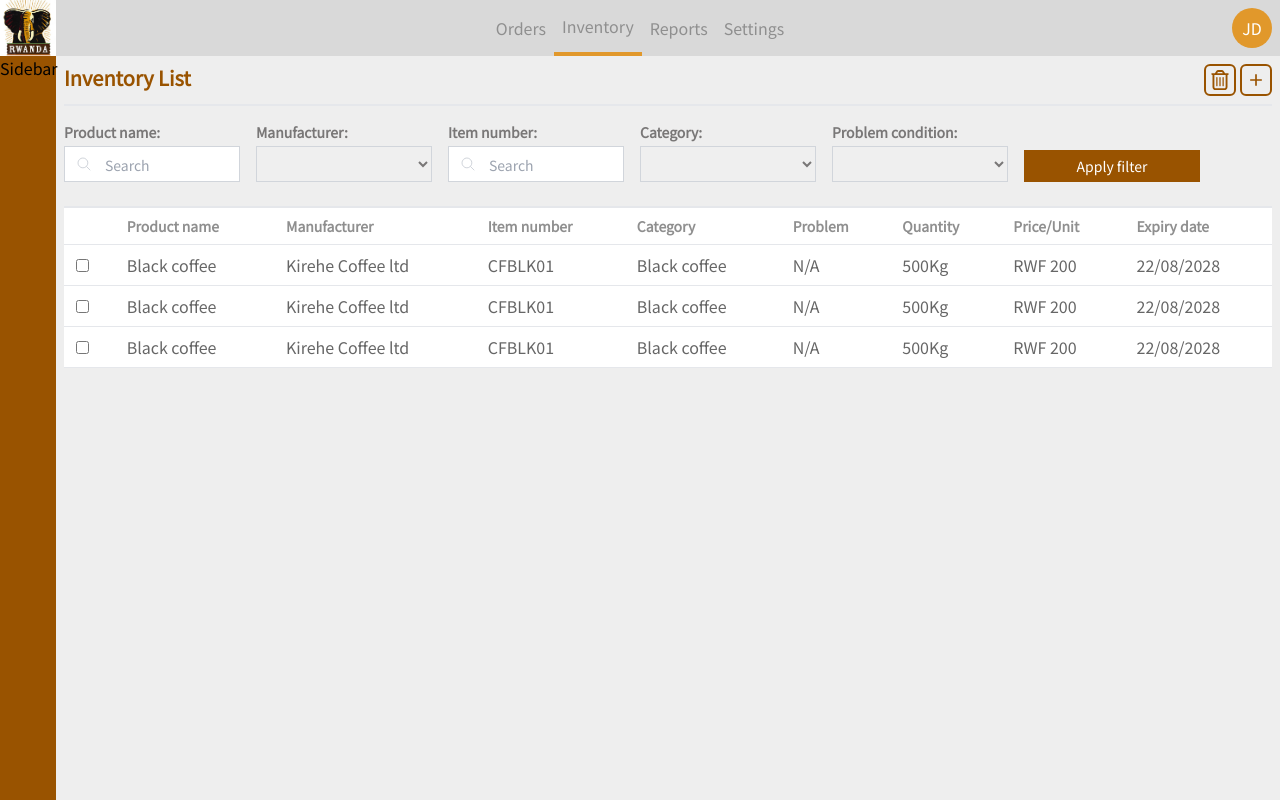
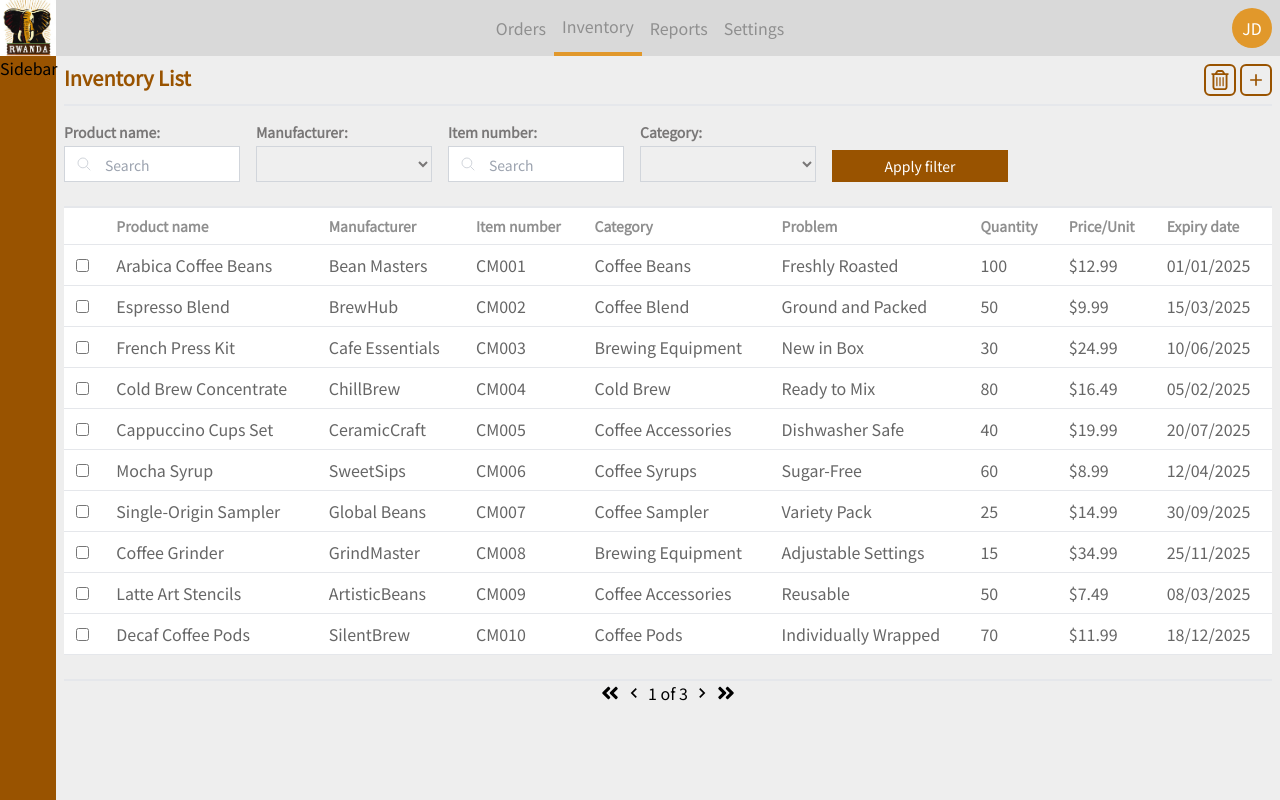
Before and after one commit to Luciefifi/Rtc-Admin-Dashboard, a React (Vite) app: page / in a window 1280 px wide. Built offline with nearby package versions, Linux system fonts and the light colour scheme.

Commit message:
added pagination

```diff
--- /dev/null
+++ b/data.js
@@ -0,0 +1,222 @@
+export const dummyCoffeeData = [
+  {
+    productName: "Arabica Coffee Beans",
+    manufacturer: "Bean Masters",
+    itemNumber: "CM001",
+    category: "Coffee Beans",
+    problemCondition: "Freshly Roasted",
+    quantity: 100,
+    pricePerUnit: 12.99,
+    expiryDate: "01/01/2025",
+  },
+  {
+    productName: "Espresso Blend",
+    manufacturer: "BrewHub",
+    itemNumber: "CM002",
+    category: "Coffee Blend",
+    problemCondition: "Ground and Packed",
+    quantity: 50,
+    pricePerUnit: 9.99,
+    expiryDate: "15/03/2025",
+  },
+  {
+    productName: "French Press Kit",
+    manufacturer: "Cafe Essentials",
+    itemNumber: "CM003",
+    category: "Brewing Equipment",
+    problemCondition: "New in Box",
+    quantity: 30,
+    pricePerUnit: 24.99,
+    expiryDate: "10/06/2025",
+  },
+  {
+    productName: "Cold Brew Concentrate",
+    manufacturer: "ChillBrew",
+    itemNumber: "CM004",
+    category: "Cold Brew",
+    problemCondition: "Ready to Mix",
+    quantity: 80,
+    pricePerUnit: 16.49,
+    expiryDate: "05/02/2025",
+  },
+  {
+    productName: "Cappuccino Cups Set",
+    manufacturer: "CeramicCraft",
+    itemNumber: "CM005",
+    category: "Coffee Accessories",
+    problemCondition: "Dishwasher Safe",
+    quantity: 40,
+    pricePerUnit: 19.99,
+    expiryDate: "20/07/2025",
+  },
+  {
+    productName: "Mocha Syrup",
+    manufacturer: "SweetSips",
+    itemNumber: "CM006",
+    category: "Coffee Syrups",
+    problemCondition: "Sugar-Free",
+    quantity: 60,
+    pricePerUnit: 8.99,
+    expiryDate: "12/04/2025",
+  },
+  {
+    productName: "Single-Origin Sampler",
+    manufacturer: "Global Beans",
+    itemNumber: "CM007",
+    category: "Coffee Sampler",
+    problemCondition: "Variety Pack",
+    quantity: 25,
+    pricePerUnit: 14.99,
+    expiryDate: "30/09/2025",
+  },
+  {
+    productName: "Coffee Grinder",
+    manufacturer: "GrindMaster",
+    itemNumber: "CM008",
+    category: "Brewing Equipment",
+    problemCondition: "Adjustable Settings",
+    quantity: 15,
+    pricePerUnit: 34.99,
+    expiryDate: "25/11/2025",
+  },
+  {
+    productName: "Latte Art Stencils",
+    manufacturer: "ArtisticBeans",
+    itemNumber: "CM009",
+    category: "Coffee Accessories",
+    problemCondition: "Reusable",
+    quantity: 50,
+    pricePerUnit: 7.49,
+    expiryDate: "08/03/2025",
+  },
+  {
+    productName: "Decaf Coffee Pods",
+    manufacturer: "SilentBrew",
+    itemNumber: "CM010",
+    category: "Coffee Pods",
+    problemCondition: "Individually Wrapped",
+    quantity: 70,
+    pricePerUnit: 11.99,
+    expiryDate: "18/12/2025",
+  },
+  {
+    productName: "Coffee Brewing Scale",
+    manufacturer: "PrecisionPour",
+    itemNumber: "CM011",
+    category: "Brewing Equipment",
+    problemCondition: "LCD Display",
+    quantity: 20,
+    pricePerUnit: 29.99,
+    expiryDate: "22/05/2025",
+  },
+  {
+    productName: "Irish Cream Flavoring",
+    manufacturer: "LiquorFlavors",
+    itemNumber: "CM012",
+    category: "Coffee Flavors",
+    problemCondition: "Non-Alcoholic",
+    quantity: 40,
+    pricePerUnit: 6.99,
+    expiryDate: "02/08/2025",
+  },
+  {
+    productName: "Coffee Mug Set",
+    manufacturer: "MugMagic",
+    itemNumber: "CM013",
+    category: "Coffee Accessories",
+    problemCondition: "Microwave Safe",
+    quantity: 35,
+    pricePerUnit: 17.99,
+    expiryDate: "14/10/2025",
+  },
+  {
+    productName: "Vietnamese Coffee Drip",
+    manufacturer: "SaigonBrew",
+    itemNumber: "CM014",
+    category: "Brewing Equipment",
+    problemCondition: "Stainless Steel",
+    quantity: 25,
+    pricePerUnit: 21.99,
+    expiryDate: "07/06/2025",
+  },
+  {
+    productName: "Coffee Tumbler",
+    manufacturer: "TasteOnTheGo",
+    itemNumber: "CM015",
+    category: "Travel Accessories",
+    problemCondition: "Leak-Proof",
+    quantity: 30,
+    pricePerUnit: 12.49,
+    expiryDate: "28/01/2025",
+  },
+  {
+    productName: "Hazelnut Coffee Beans",
+    manufacturer: "NutsnBeans",
+    itemNumber: "CM016",
+    category: "Flavored Coffee",
+    problemCondition: "Whole Bean",
+    quantity: 50,
+    pricePerUnit: 13.99,
+    expiryDate: "19/04/2025",
+  },
+  {
+    productName: "Coffee Chemex Set",
+    manufacturer: "BrewAlchemy",
+    itemNumber: "CM017",
+    category: "Brewing Equipment",
+    problemCondition: "Wood Collar",
+    quantity: 15,
+    pricePerUnit: 39.99,
+    expiryDate: "11/09/2025",
+  },
+  {
+    productName: "Iced Coffee Pitcher",
+    manufacturer: "ChillPitch",
+    itemNumber: "CM018",
+    category: "Cold Brew",
+    problemCondition: "BPA-Free",
+    quantity: 20,
+    pricePerUnit: 19.99,
+    expiryDate: "23/03/2025",
+  },
+  {
+    productName: "Coffee Scoop Set",
+    manufacturer: "MeasureMasters",
+    itemNumber: "CM019",
+    category: "Coffee Accessories",
+    problemCondition: "Stainless Steel",
+    quantity: 40,
+    pricePerUnit: 5.99,
+    expiryDate: "16/07/2025",
+  },
+  {
+    productName: "Caramel Macchiato Pods",
+    manufacturer: "CaramelCraft",
+    itemNumber: "CM020",
+    category: "Coffee Pods",
+    problemCondition: "Compatible with Keurig",
+    quantity: 60,
+    pricePerUnit: 14.49,
+    expiryDate: "04/12/2025",
+  },
+  {
+    productName: "Mocha Syrup",
+    manufacturer: "SweetSips",
+    itemNumber: "CM006",
+    category: "Coffee Syrups",
+    problemCondition: "Sugar-Free",
+    quantity: 60,
+    pricePerUnit: 8.99,
+    expiryDate: "12/04/2025",
+  },
+  {
+    productName: "Hazelnut Coffee Beans",
+    manufacturer: "NutsnBeans",
+    itemNumber: "CM016",
+    category: "Flavored Coffee",
+    problemCondition: "Whole Bean",
+    quantity: 50,
+    pricePerUnit: 13.99,
+    expiryDate: "19/04/2025",
+  },
+];
--- a/src/components/Inventory.jsx
+++ b/src/components/Inventory.jsx
@@ -1,13 +1,66 @@
-import React from "react";
+import React, { useEffect, useState } from "react";
 import { FaRegTrashCan } from "react-icons/fa6";
-import { MdAdd } from "react-icons/md";
+import {
+  MdAdd,
+  MdOutlineKeyboardArrowLeft,
+  MdOutlineKeyboardArrowRight,
+} from "react-icons/md";
 import { IoSearchOutline } from "react-icons/io5";
-import { IoIosArrowDown } from "react-icons/io";
+import { FaAngleDoubleLeft, FaAngleDoubleRight } from "react-icons/fa";
 import { Link } from "react-router-dom";
+import { dummyCoffeeData } from "../../data";
 
 export const Inventory = () => {
+  const [totalPages, setTotalPages] = useState(0);
+  const [currentPage, setCurrentPage] = useState(1);
+  const [startIndex, setStartIndex] = useState(0);
+  const [endIndex, setEndIndex] = useState(1);
+  const [manufacturers, setManufacturers] = useState([]);
+  const [categories, setCategories] = useState([]);
+  const [data, setData] = useState([]);
+
+  const [pageLimit, setPageLimit] = useState(10);
+
+  const handleNextPage = () => {
+    if (currentPage < totalPages) setCurrentPage(currentPage + 1);
+  };
+
+  const handlePrevPage = () => {
+    if (currentPage > 0) setCurrentPage(currentPage - 1);
+  };
+
+  const handleJumplast = () => {
+    setCurrentPage(totalPages);
+  };
+
+  const handleJumpFirst = () => {
+    setCurrentPage(1);
+  };
+
+  useEffect(() => {
+    let pages = Math.ceil(dummyCoffeeData.length / pageLimit);
+    setTotalPages(pages);
+
+    let newStartIndex = (currentPage - 1) * pageLimit;
+    setStartIndex(newStartIndex);
+    setEndIndex(newStartIndex + pageLimit);
+  }, [currentPage, totalPages]);
+
+  useEffect(() => {
+    setData([]);
+    setData(dummyCoffeeData.slice(startIndex, endIndex));
+    console.log(`start: ${startIndex}, end: ${endIndex}`);
+  }, [startIndex, endIndex]);
+
+  useEffect(() => {
+    for (const item of dummyCoffeeData) {
+      setManufacturers((prevState) => [...prevState, item.manufacturer]);
+      setCategories((prevState) => [...prevState, item.category]);
+    }
+  }, []);
+
   return (
-    <div className=" flex flex-col gap-2 divide-y-2 divide-light-blue-400 w-full h-full p-2">
+    <div className=" flex flex-col gap-2 divide-y-2 divide-light-blue-400 w-full h-full p-2 overflow-x-hidden overflow-y-auto">
       <div className="flex flex-row justify-between w-full">
         <label className=" font-semibold text-xl text-brown">
           Inventory List
@@ -36,6 +89,7 @@ export const Inventory = () => {
             </label>
             <input
               type="text"
+              name="productName"
               placeholder="Search"
               className="py-2 pl-10 pr-4 w-44 h-9 text-textGrey border border-gray-300 focus:outline-none focus:border-brown placeholder:text-sm"
             />
@@ -49,8 +103,14 @@ export const Inventory = () => {
             <label className=" text-textGrey text-sm font-semibold">
               Manufacturer:
             </label>
-            <select className="py-1 px-2 pr-4 w-44 h-9 text-textGrey border border-gray-300 focus:outline-none focus:border-brown placeholder:text-sm">
+            <select
+              name="manufacturer"
+              className="py-1 px-2 pr-4 w-44 h-9 text-textGrey border border-gray-300 focus:outline-none focus:border-brown placeholder:text-sm"
+            >
               <option></option>
+              {manufacturers.map((item, index) => (
+                <option key={index}>{item}</option>
+              ))}
             </select>
           </div>
 
@@ -61,6 +121,7 @@ export const Inventory = () => {
             </label>
             <input
               type="text"
+              name="itemNumber"
               placeholder="Search"
               className="py-2 pl-10 pr-4 w-44 h-9 text-textGrey border border-gray-300 focus:outline-none focus:border-brown placeholder:text-sm"
             />
@@ -74,18 +135,14 @@ export const Inventory = () => {
             <label className=" text-textGrey text-sm font-semibold">
               Category:
             </label>
-            <select className="py-1 px-2 pr-4 w-44 h-9 text-textGrey border border-gray-300 focus:outline-none focus:border-brown placeholder:text-sm">
+            <select
+              name="category"
+              className="py-1 px-2 pr-4 w-44 h-9 text-textGrey border border-gray-300 focus:outline-none focus:border-brown placeholder:text-sm"
+            >
               <option></option>
-            </select>
-          </div>
-
-          {/* problem condition */}
-          <div className="flex gap-1 flex-col">
-            <label className=" text-textGrey text-sm font-semibold">
-              Problem condition:
-            </label>
-            <select className="py-1 px-2 pr-4 w-44 h-9 text-textGrey border border-gray-300 focus:outline-none focus:border-brown placeholder:text-sm">
-              <option></option>
+              {categories.map((item, index) => (
+                <option key={index}>{item}</option>
+              ))}
             </select>
           </div>
 
@@ -130,53 +187,64 @@ export const Inventory = () => {
             </tr>
           </thead>
           <tbody>
-            <tr className=" border-b-[1.8px]">
+            {data.map((item) => (
+              <tr key={item.itemNumber} className=" border-b-[1.8px]">
                 <td className="py-2 px-3 text-left">
                   <input type="checkbox" />
                 </td>
-              <td className="text-row py-2 px-3 text-left">Black coffee</td>
                 <td className="text-row py-2 px-3 text-left">
-                Kirehe Coffee ltd
+                  {item.productName}
                 </td>
-              <td className="text-row py-2 px-3 text-left">CFBLK01</td>
-              <td className="text-row py-2 px-3 text-left">Black coffee</td>
-              <td className="text-row py-2 px-3 text-left">N/A</td>
-              <td className="text-row py-2 px-3 text-left">500Kg</td>
-              <td className="text-row py-2 px-3 text-left">RWF 200</td>
-              <td className="text-row py-2 px-3 text-left">22/08/2028</td>
+                <td className="text-row py-2 px-3 text-left">
+                  {item.manufacturer}
+                </td>
+                <td className="text-row py-2 px-3 text-left">
+                  {item.itemNumber}
+                </td>
+                <td className="text-row py-2 px-3 text-left">
+                  {item.category}
+                </td>
+                <td className="text-row py-2 px-3 text-left">
+                  {item.problemCondition}
+                </td>
+                <td className="text-row py-2 px-3 text-left">
+                  {item.quantity}
+                </td>
+                <td className="text-row py-2 px-3 text-left">
+                  ${item.pricePerUnit}
+                </td>
+                <td className="text-row py-2 px-3 text-left">
+                  {item.expiryDate}
+                </td>
               </tr>
-            <tr className=" border-b-[1.8px]">
-              <td className="py-2 px-3 text-left">
-                <input type="checkbox" />
-              </td>
-              <td className="text-row py-2 px-3 text-left">Black coffee</td>
-              <td className="text-row py-2 px-3 text-left">
-                Kirehe Coffee ltd
-              </td>
-              <td className="text-row py-2 px-3 text-left">CFBLK01</td>
-              <td className="text-row py-2 px-3 text-left">Black coffee</td>
-              <td className="text-row py-2 px-3 text-left">N/A</td>
-              <td className="text-row py-2 px-3 text-left">500Kg</td>
-              <td className="text-row py-2 px-3 text-left">RWF 200</td>
-              <td className="text-row py-2 px-3 text-left">22/08/2028</td>
-            </tr>
-            <tr className=" border-b-[1.8px]">
-              <td className="py-2 px-3 text-left">
-                <input type="checkbox" />
-              </td>
-              <td className="text-row py-2 px-3 text-left">Black coffee</td>
-              <td className="text-row py-2 px-3 text-left">
-                Kirehe Coffee ltd
-              </td>
-              <td className="text-row py-2 px-3 text-left">CFBLK01</td>
-              <td className="text-row py-2 px-3 text-left">Black coffee</td>
-              <td className="text-row py-2 px-3 text-left">N/A</td>
-              <td className="text-row py-2 px-3 text-left">500Kg</td>
-              <td className="text-row py-2 px-3 text-left">RWF 200</td>
-              <td className="text-row py-2 px-3 text-left">22/08/2028</td>
-            </tr>
+            ))}
           </tbody>
         </table>
+      </div>
+      <div className="flex flex-row gap-1 items-center w-full justify-center my-4">
+        <FaAngleDoubleLeft
+          onClick={handleJumpFirst}
+          size={20}
+          className="hover:cursor-pointer"
+        />
+        <MdOutlineKeyboardArrowLeft
+          size={20}
+          onClick={handlePrevPage}
+          className="hover:cursor-pointer"
+        />
+        <label>
+          {currentPage} of {totalPages}
+        </label>
+        <MdOutlineKeyboardArrowRight
+          onClick={handleNextPage}
+          className="hover:cursor-pointer"
+          size={20}
+        />
+        <FaAngleDoubleRight
+          onClick={handleJumplast}
+          size={20}
+          className="hover:cursor-pointer"
+        />
       </div>
     </div>
   );
--- a/src/layouts/DefaultLayout.jsx
+++ b/src/layouts/DefaultLayout.jsx
@@ -5,7 +5,7 @@ import { NavBar } from "../components/Navbar";
 
 const DefaultLayout = () => {
   return (
-    <div className="flex flex-col h-screen w-full bg-mainbg">
+    <div className="flex flex-col h-screen w-full bg-mainbg overflow-hidden">
       <NavBar />
       <div className="flex flex-row h-full">
         <Sidebar />
```
Lines whose indentation alone changed are shown as unchanged.
